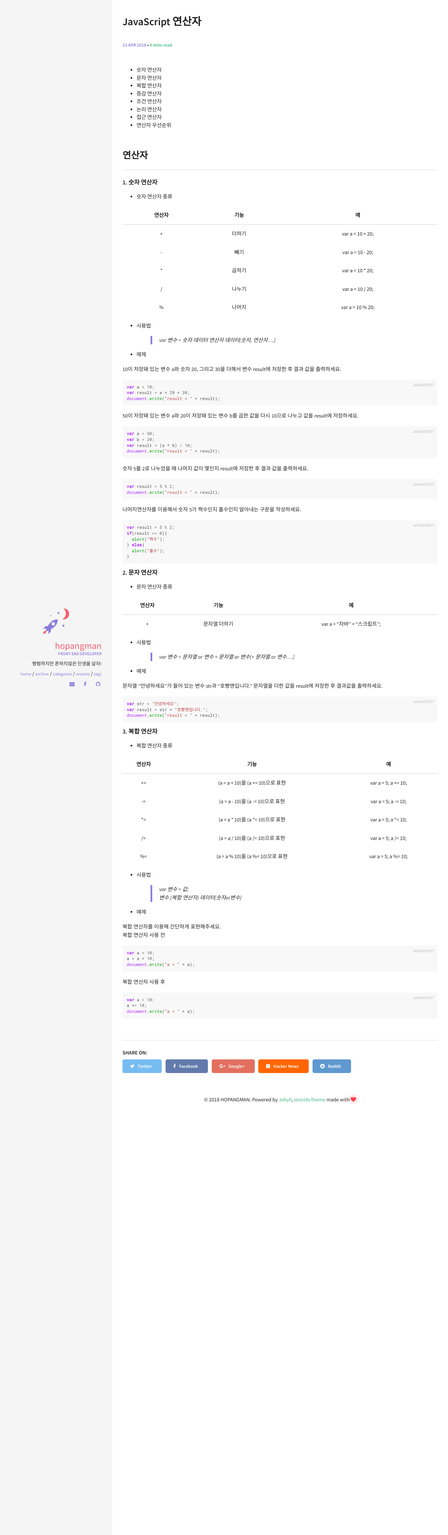
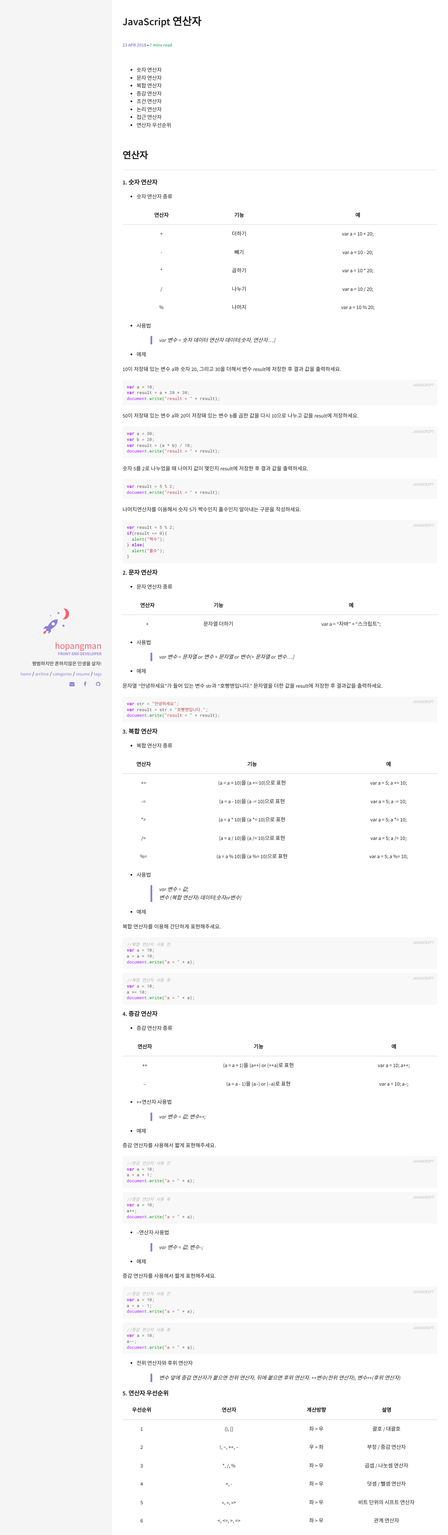
Before and after one commit to hopangman/hopangman.github.io, a Jekyll site: the page built from _posts/JavaScript/2018-04-22-JS-연산자.md, in a window 1280 px wide, cut to the strip 614-5000 px from the top of the page. Shown: the whole strip at 35% size. Built offline with Jekyll 4.4.1, drawn with Linux system fonts in a browser that asks for light colours; comment, search, counter and statistics services are not loaded.

Commit message:
update post js연산자

```diff
--- a/_posts/JavaScript/2018-04-22-JS-연산자.md
+++ b/_posts/JavaScript/2018-04-22-JS-연산자.md
@@ -105,16 +105,92 @@ document.write("result = " + result);
 * 예제
 
 복합 연산자를 이용해 간단하게 표현해주세요.
-복합 연산자 사용 전
+
 {% highlight javascript %}
+//복합 연산자 사용 전
 var a = 10;
 a = a + 10;
 document.write("a = " + a);
 {% endhighlight %}
 
-복합 연산자 사용 후
 {% highlight javascript %}
+//복합 연산자 사용 후
 var a = 10;
 a += 10;
 document.write("a = " + a);
 {% endhighlight %}
+
+##### 4. 증감 연산자
+* 증감 연산자 종류
+
+| 연산자 |  기능   |        예         |
+|:-----:|:-------:|:-----------------:|
+|   ++  | (a = a + 1)을 (a++) or (++a)로 표현 | var a = 10; a++; |
+|   --  | (a = a - 1)을 (a--) or (--a)로 표현 | var a = 10; a--; |
+
+* ++연산자 사용법
+> var 변수 = 값;
+> 변수++;
+
+* 예제
+
+증감 연산자를 사용해서 짧게 표현해주세요.
+
+{% highlight javascript %}
+//증감 연산자 사용 전
+var a = 10;
+a = a + 1;
+document.write("a = " + a);
+{% endhighlight %}
+
+{% highlight javascript %}
+//증감 연산자 사용 후
+var a = 10;
+a++;
+document.write("a = " + a);
+{% endhighlight %}
+
+* --연산자 사용법
+> var 변수 = 값;
+> 변수--;
+
+* 예제
+
+증감 연산자를 사용해서 짧게 표현해주세요.
+
+{% highlight javascript %}
+//증감 연산자 사용 전
+var a = 10;
+a = a - 1;
+document.write("a = " + a);
+{% endhighlight %}
+
+{% highlight javascript %}
+//증감 연산자 사용 후
+var a = 10;
+a--;
+document.write("a = " + a);
+{% endhighlight %}
+
+* 전위 연산자와 후위 연산자
+> 변수 앞에 증감 연산자가 붙으면 전위 연산자, 뒤에 붙으면 후위 연산자.
+> ++변수(전위 연산자), 변수++(후위 연산자)
+
+##### 5. 연산자 우선순위
+
+| 우선순위 | 연산자 | 계산방향 |      설명      |
+|:-------:|:------:|:-------:|:--------------:|
+|    1    | (), [] | 좌 > 우 | 괄호 / 대괄호 |
+|    2    | !, ~, ++, -- | 우 > 좌 | 부정 / 증감 연산자 |
+|    3    | *, /, % | 좌 > 우 | 곱셉 / 나눗셈 연산자 |
+|    4    | +, - | 좌 > 우 | 덧셈 / 뺄셈 연산자 |
+|    5    | <<, >>, >>> | 좌 > 우 | 비트 단위의 시프트 연산자 |
+|    6    | <, <=, >, => | 좌 > 우 | 관계 연산자 |
+|    7    | ==, != | 좌 > 우 | 관계 연산자 |
+|    8    | & | 좌 > 우 | 비트 단위 논리 곱 연산자 |
+|    9    | ^ | 좌 > 우 | 비트 단위 논리 부정 연산자 |
+|    10   | : | 좌 > 우 | 비트 단위 논리 합 연산자 |
+|    11   | && | 좌 > 우 | 논리 곱 연산자 |
+|    12   | :: | 좌 > 우 | 논리 합 연산자 |
+|    13   | ?: | 우 > 좌 | 조건부 연산자 |
+|    14   | =, +=, -=, *=, /=, %=, <<=, >>=, &=, ^=, ~= | 좌 > 우 | 대입 / 할당 연산자 |
```
